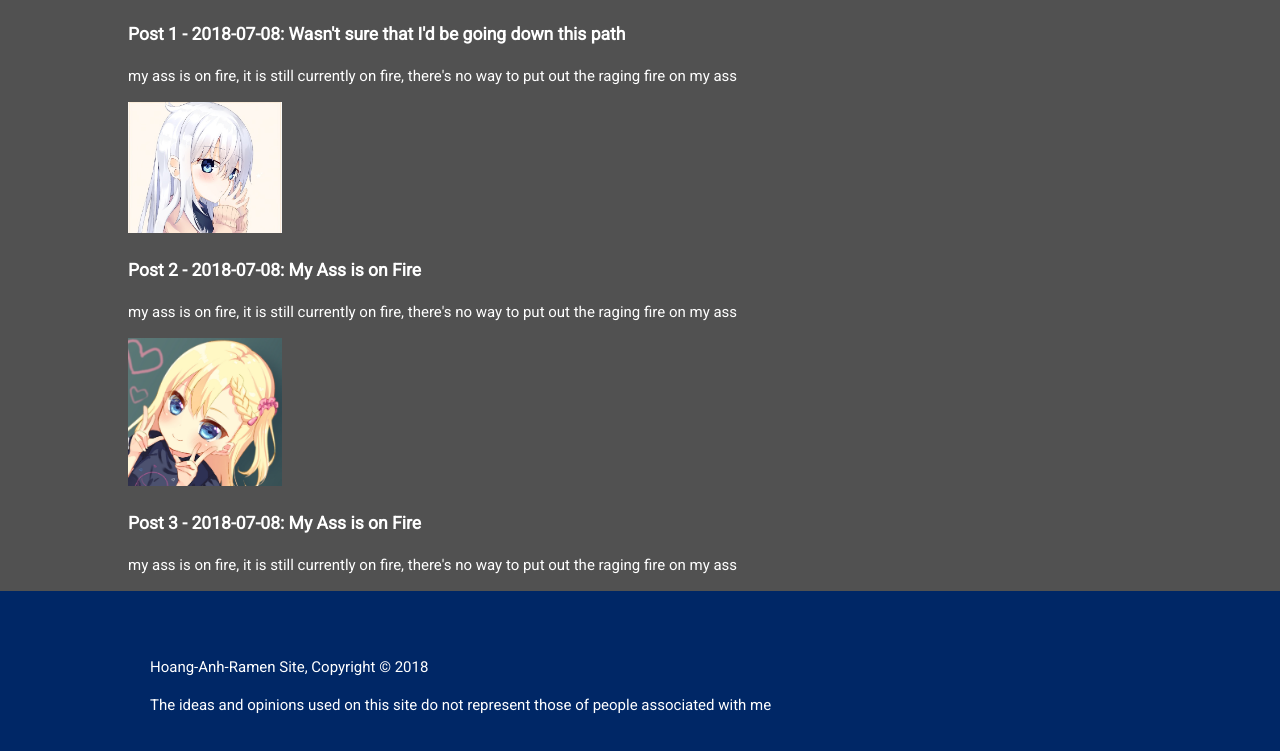
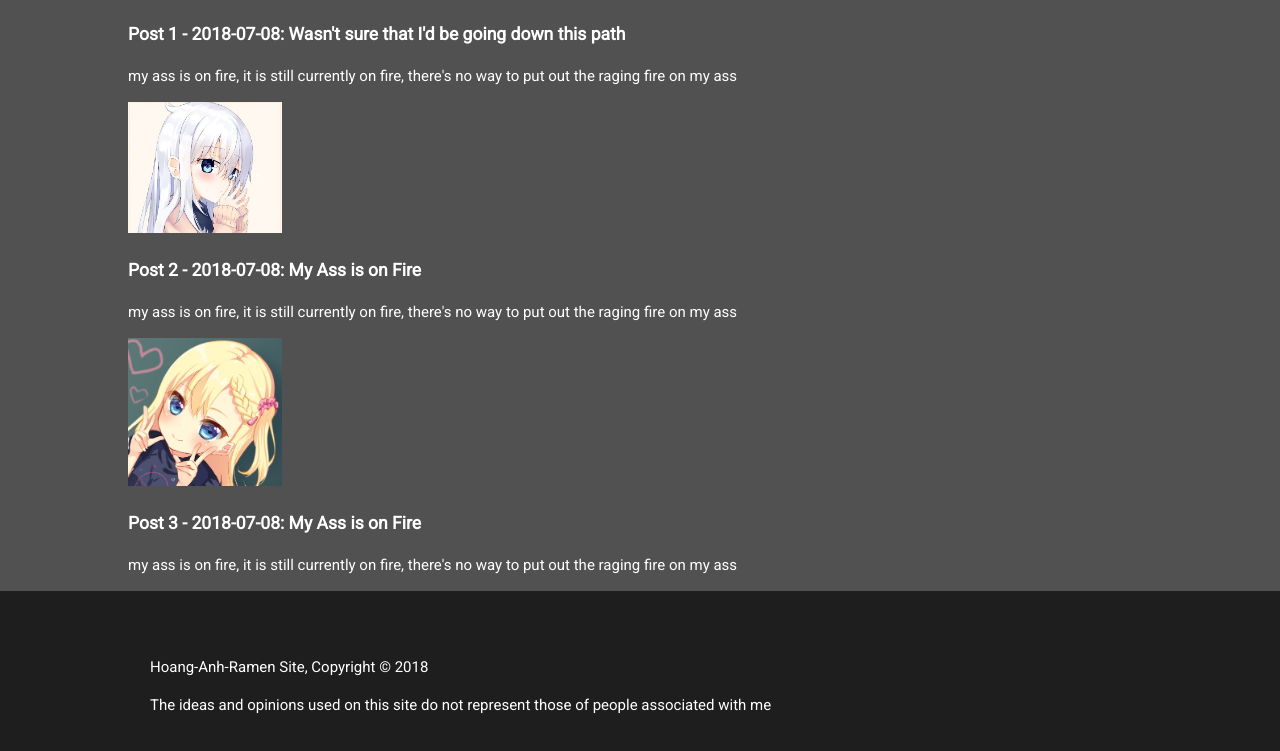
Before and after one commit to hirumaakane-ha/index, a plain HTML site: page index.html in a window 1280 px wide. Shown: the part 1071-1822 px from the top of the page. Drawn offline with Linux system fonts and the light colour scheme.

Commit message:
nothing spc

```diff
--- a/css/style.css
+++ b/css/style.css
@@ -128,7 +128,7 @@ footer{
     bottom: 0;
     width: 100%;
     height: 120px;
-    background: #002766;
+    background: #1e1e1e;
     padding: 10px;
     padding-bottom: 60px;
     padding-left: 150px;
```
Also changed, not shown: 1 other file.
